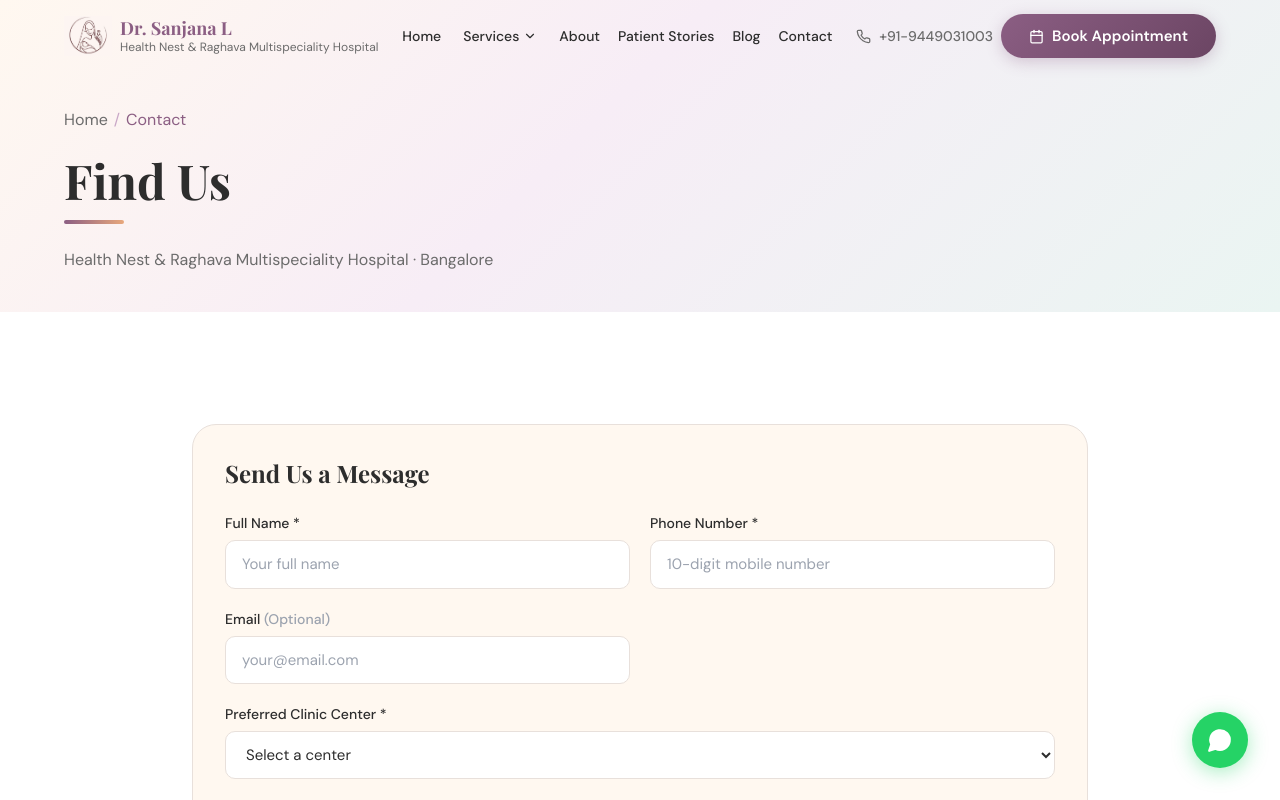
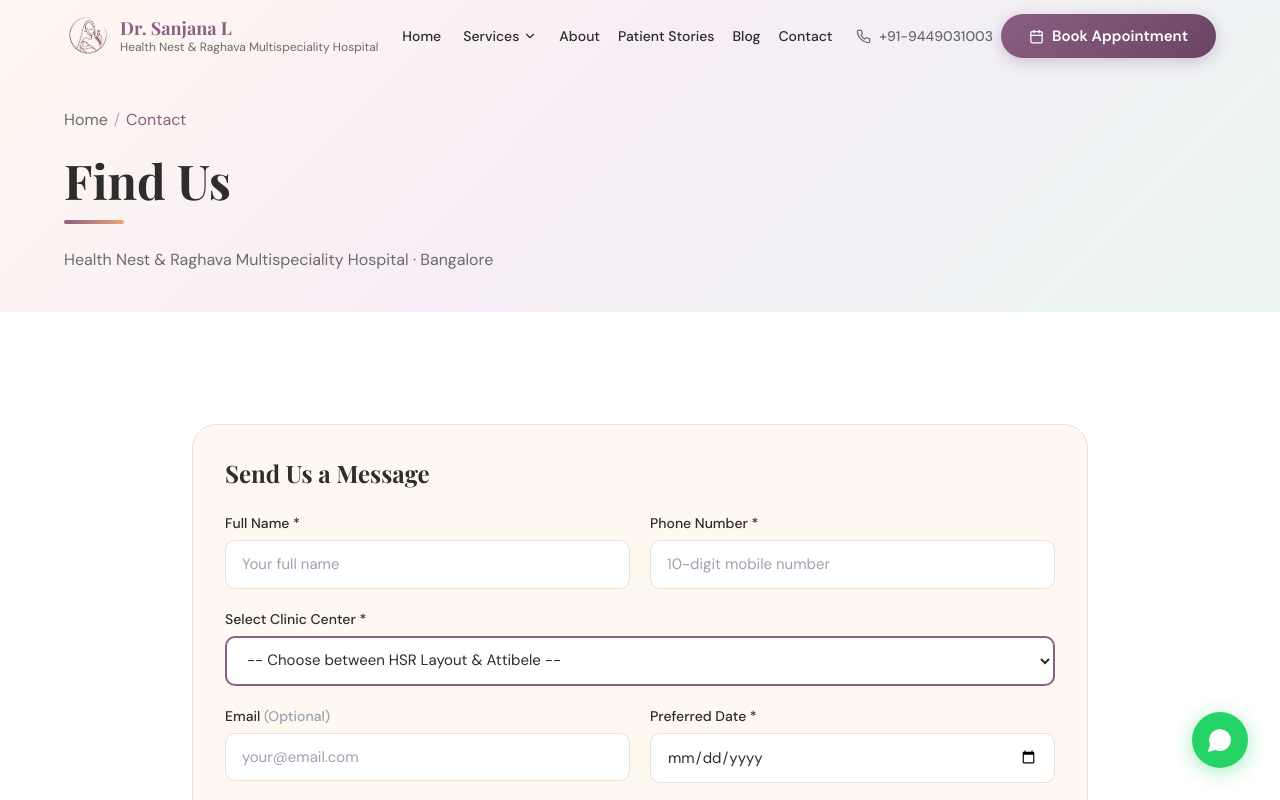
Before and after one commit to adonisarun123/dr-sanjana, a Next.js app: page /contact in a window 1280 px wide. Shown: the top 800 px of the page. Built offline with nearby package versions, Linux system fonts and the light colour scheme; a web font is replaced by a local one.

Commit message:
Form Fix

```diff
--- a/app/book-appointment/page.tsx
+++ b/app/book-appointment/page.tsx
@@ -134,6 +134,23 @@ function AppointmentForm() {
           {errors.phone && <p id="phone-error" className="text-xs mt-1" style={{ color: '#EF4444' }}>{errors.phone.message}</p>}
         </div>
 
+        {/* Center Selection (Moved to Top for Visibility) */}
+        <div className="md:col-span-2">
+          <label className="form-label" htmlFor="center">Select Clinic Center <span aria-hidden="true">*</span></label>
+          <select
+            id="center"
+            className={`form-input${errors.center ? ' error' : ''}`}
+            style={{ border: '2px solid #8B5E83', background: '#fff' }}
+            {...register('center')}
+            aria-required="true"
+          >
+            <option value="">-- Choose between HSR Layout & Attibele --</option>
+            <option value="HSR Layout">Health Nest (HSR Layout)</option>
+            <option value="Attibele">Raghava Hospital (Attibele)</option>
+          </select>
+          {errors.center && <p className="text-xs mt-1" style={{ color: '#EF4444' }}>{errors.center.message}</p>}
+        </div>
+
         {/* Email */}
         <div>
           <label className="form-label" htmlFor="email">Email <span className="text-gray-400">(Optional)</span></label>
@@ -145,22 +162,6 @@ function AppointmentForm() {
             placeholder="your@email.com"
             {...register('email')}
           />
-        </div>
-
-        {/* Center Selection */}
-        <div className="md:col-span-2">
-          <label className="form-label" htmlFor="center">Preferred Clinic Center <span aria-hidden="true">*</span></label>
-          <select
-            id="center"
-            className={`form-input${errors.center ? ' error' : ''}`}
-            {...register('center')}
-            aria-required="true"
-          >
-            <option value="">Select a center</option>
-            <option value="HSR Layout">Health Nest (HSR Layout)</option>
-            <option value="Attibele">Raghava Hospital (Attibele)</option>
-          </select>
-          {errors.center && <p className="text-xs mt-1" style={{ color: '#EF4444' }}>{errors.center.message}</p>}
         </div>
 
         {/* Date */}
--- a/components/ContactForm.tsx
+++ b/components/ContactForm.tsx
@@ -125,6 +125,23 @@ function ContactFormFields() {
             {errors.phone && <p id="phone-error" className="text-xs mt-1" style={{ color: '#EF4444' }}>{errors.phone.message}</p>}
           </div>
 
+          {/* Center Selection (Moved to Top for Visibility) */}
+          <div className="md:col-span-2">
+            <label className="form-label" htmlFor="center">Select Clinic Center <span aria-hidden="true">*</span></label>
+            <select
+              id="center"
+              className={`form-input${errors.center ? ' error' : ''}`}
+              style={{ border: '2px solid #8B5E83', background: '#fff' }}
+              {...register('center')}
+              aria-required="true"
+            >
+              <option value="">-- Choose between HSR Layout & Attibele --</option>
+              <option value="HSR Layout">Health Nest (HSR Layout)</option>
+              <option value="Attibele">Raghava Hospital (Attibele)</option>
+            </select>
+            {errors.center && <p className="text-xs mt-1" style={{ color: '#EF4444' }}>{errors.center.message}</p>}
+          </div>
+
           {/* Email */}
           <div>
             <label className="form-label" htmlFor="email">Email <span className="text-gray-400">(Optional)</span></label>
@@ -136,22 +153,6 @@ function ContactFormFields() {
               placeholder="your@email.com"
               {...register('email')}
             />
-          </div>
-
-          {/* Center */}
-          <div className="md:col-span-2">
-            <label className="form-label" htmlFor="center">Preferred Clinic Center <span aria-hidden="true">*</span></label>
-            <select
-              id="center"
-              className={`form-input${errors.center ? ' error' : ''}`}
-              {...register('center')}
-              aria-required="true"
-            >
-              <option value="">Select a center</option>
-              <option value="HSR Layout">Health Nest (HSR Layout)</option>
-              <option value="Attibele">Raghava Hospital (Attibele)</option>
-            </select>
-            {errors.center && <p className="text-xs mt-1" style={{ color: '#EF4444' }}>{errors.center.message}</p>}
           </div>
 
           {/* Date */}
--- a/components/LPForm.tsx
+++ b/components/LPForm.tsx
@@ -114,14 +114,15 @@ function FormFields() {
       </div>
 
       <div>
-        <label className="block text-sm font-semibold mb-1 text-gray-700">Preferred Clinic*</label>
+        <label className="block text-sm font-semibold mb-1 text-gray-700">Select Clinic Center*</label>
         <div className="relative">
           <MapPin className="absolute left-3 top-1/2 -translate-y-1/2 text-gray-400" size={18} />
           <select
             {...register('center')}
-            className={`w-full pl-10 pr-4 py-3 rounded-xl border ${errors.center ? 'border-red-500' : 'border-gray-200'} focus:ring-2 focus:ring-purple-100 outline-none appearance-none transition-all`}
+            className={`w-full pl-10 pr-4 py-3 rounded-xl border-2 border-[#8B5E83] bg-white focus:ring-2 focus:ring-purple-100 outline-none appearance-none transition-all`}
+            style={{ fontWeight: '500' }}
           >
-            <option value="">Select a center</option>
+            <option value="">-- Choose between HSR Layout & Attibele --</option>
             <option value="HSR Layout">Health Nest (HSR Layout)</option>
             <option value="Attibele">Raghava Hospital (Attibele)</option>
           </select>
```
